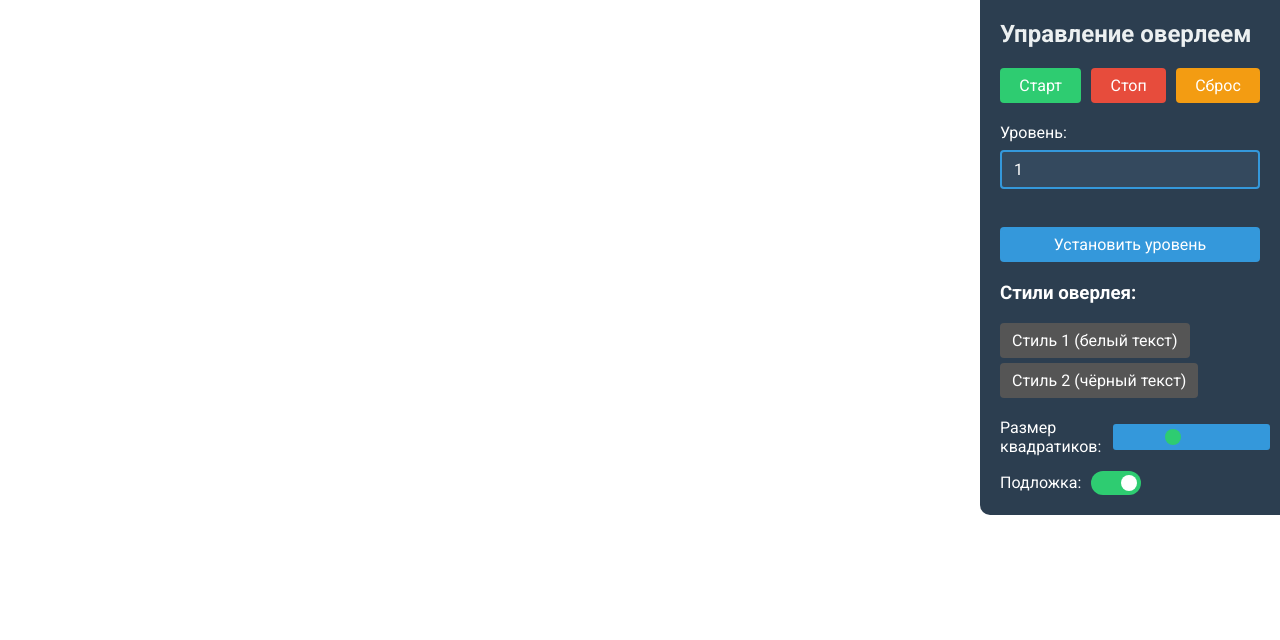
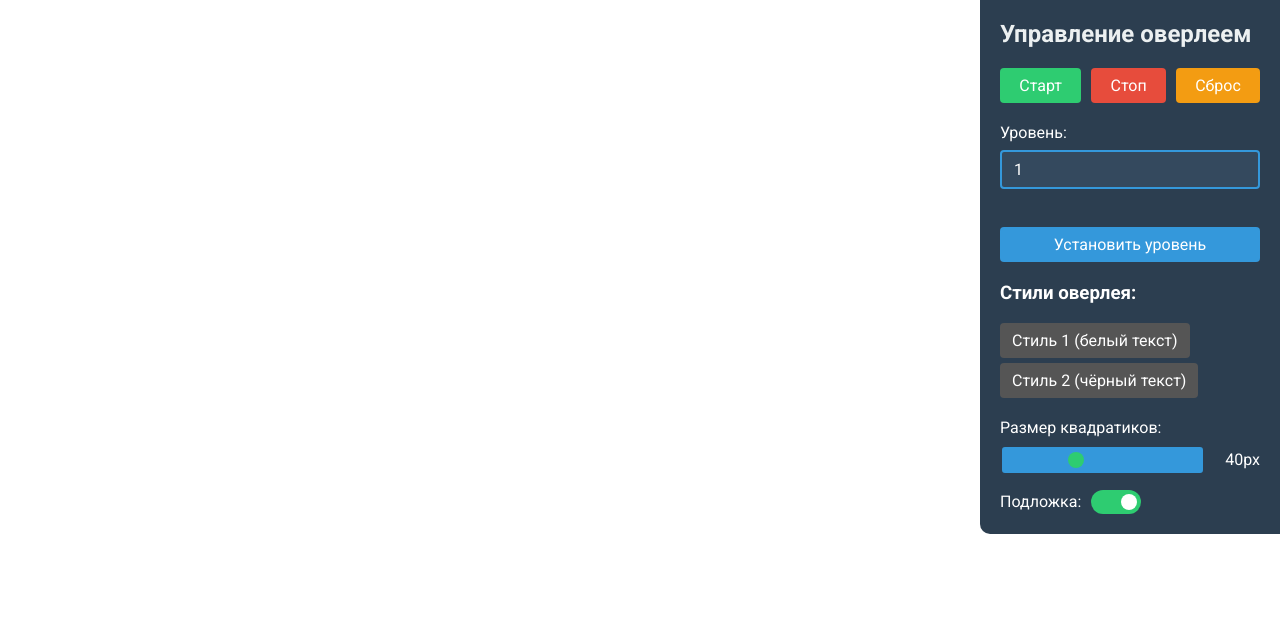
Before and after one commit to Dunweir/OverlayHUD-repo, a plain HTML site: page overlay-control_1.0.html in a window 1280 px wide. Shown: the top 640 px of the page. Drawn offline with Linux system fonts and the light colour scheme; a web font is replaced by a local one.

Commit message:
style: adjust slider layout to prevent horizontal scrollbar

```diff
--- a/overlay-control_1.0.html
+++ b/overlay-control_1.0.html
@@ -243,12 +243,20 @@
         .size-control {
             margin: 15px 0;
             display: flex;
+            flex-direction: column;
+            gap: 8px;
+        }
+
+        .size-control .slider-row {
+            display: flex;
             align-items: center;
             gap: 10px;
         }
 
         .size-control input[type="range"] {
-            flex-grow: 1;
+            flex: 1;
+            min-width: 100px;
+            max-width: 200px;
             height: 6px;
             background: #3498db;
             border-radius: 3px;
@@ -266,7 +274,7 @@
         }
 
         .size-control #sizeValue {
-            min-width: 50px;
+            min-width: 45px;
             text-align: right;
         }
 
@@ -366,8 +374,10 @@
 
             <div class="size-control">
                 <span>Размер квадратиков:</span>
-                <input type="range" id="sizeSlider" min="30" max="60" value="40" step="2">
-                <span id="sizeValue">40px</span>
+                <div class="slider-row">
+                    <input type="range" id="sizeSlider" min="30" max="60" value="40" step="2">
+                    <span id="sizeValue">40px</span>
+                </div>
             </div>
 
             <div class="bg-toggle">
```
